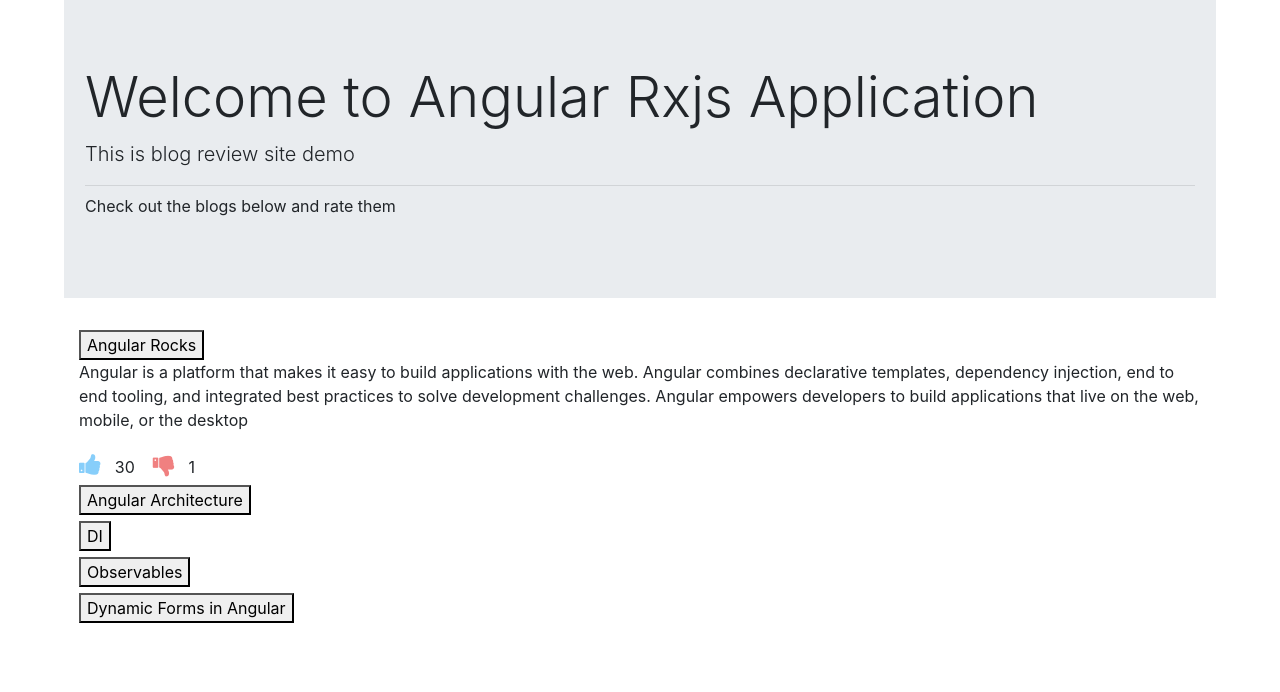
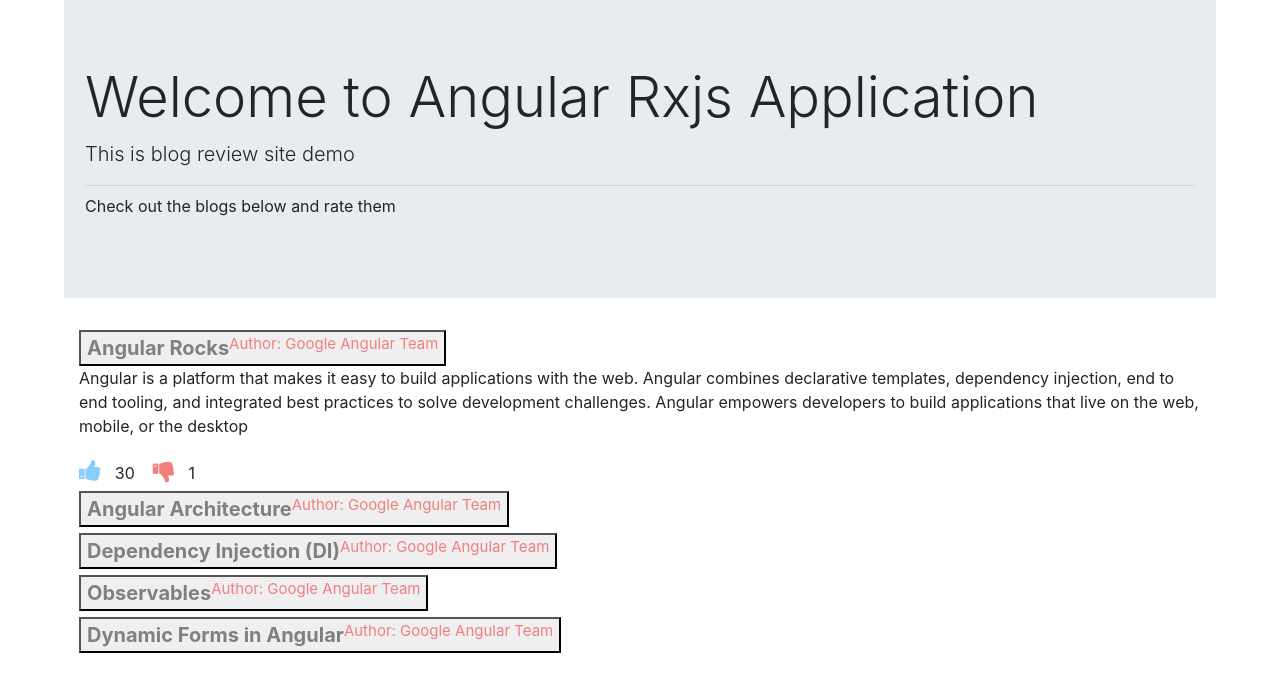
Before and after one commit to RajPack/ng4DI, an Angular app in the folder app-rxjs/: page / in a window 1280 px wide. Shown: the top 692 px of the page. Built offline with nearby package versions, Linux system fonts and the light colour scheme.

Commit message:
tooltip updated

```diff
--- a/app-rxjs/src/app/blog/blog.component.css
+++ b/app-rxjs/src/app/blog/blog.component.css
@@ -9,3 +9,15 @@ i.fa-thumbs-up{
 i.fa-thumbs-down {
     color: lightcoral;
 }
+.author{
+    font-size: 15px;
+    color: lightcoral;
+}
+.title {
+    font-size:  20px;
+    color: grey;
+    font-weight: bold;
+}
+.title:hover {
+    text-decoration: none !important;
+}
--- a/app-rxjs/src/app/blog/blog.component.html
+++ b/app-rxjs/src/app/blog/blog.component.html
@@ -1,15 +1,19 @@
 <ngb-accordion #acc="ngbAccordion" activeIds="ngb-panel-0">
-    <ngb-panel title="{{blog.title}}">
+    <ngb-panel>
+        <ng-template ngbPanelTitle>
+            <span class="title">{{blog.title}}</span>
+            <span class="author" style="display: block; float: right;">Author: {{blog.author}}</span>
+        </ng-template>
         <ng-template ngbPanelContent>
-          <div>
+            <div>
                 {{blog.content}}
-          </div>
-          <div class="rating">
+            </div>
+            <div class="rating">
                 <span>
-                    <i class=" fa fa-thumbs-up"></i> &nbsp; {{blog.thumbsUp}}
+                    <i [ngbTooltip]="toolTip" (click)='vote("thumbsUp")' class=" fa fa-thumbs-up"></i> &nbsp; {{blog.thumbsUp}}
                 </span>&nbsp;&nbsp;
                 <span>
-                    <i class=" fa fa-thumbs-down"></i> &nbsp; {{blog.thumbsDown}}
+                    <i [ngbTooltip]="toolTip" class=" fa fa-thumbs-down" (click)='vote("thumbsDown")'></i> &nbsp; {{blog.thumbsDown}}
                 </span>
             </div>
         </ng-template>
--- a/app-rxjs/src/app/blog/blog.component.ts
+++ b/app-rxjs/src/app/blog/blog.component.ts
@@ -1,5 +1,6 @@
 import { Component, Input } from '@angular/core'
 import { Blog } from './blog.model';
+import { ThrowStmt } from '@angular/compiler';
 
 @Component({
     selector: 'app-blog',
@@ -8,8 +9,15 @@ import { Blog } from './blog.model';
     styleUrls: ['./blog.component.css']
 })
 export class BlogComponent {
-    @Input('blog') blog: Blog
+    @Input('blog') blog: Blog;
+    votedByCurrentUser: boolean = false;
+    toolTip: string  = "";
     constructor(){
+    }
 
+    private vote(direction: number){
+        (!this.votedByCurrentUser) && (this.blog[direction] += 1);
+        this.toolTip = "You have casted your vote for this blog already. Can vote only once!";
+        this.votedByCurrentUser = true;
     }
 }
--- a/app-rxjs/src/app/blog/blog.data.ts
+++ b/app-rxjs/src/app/blog/blog.data.ts
@@ -3,7 +3,7 @@ import { Blog } from './blog.model';
 export const initialBloglist: Blog[] = [
     {id: 1, title: 'Angular Rocks' , content: 'Angular is a platform that makes it easy to build applications with the web. Angular combines declarative templates, dependency injection, end to end tooling, and integrated best practices to solve development challenges. Angular empowers developers to build applications that live on the web, mobile, or the desktop' ,author: 'Google Angular Team', thumbsUp: 30, thumbsDown: 1},
     {id: 2, title: 'Angular Architecture' , content: 'Angular is a framework for building client applications in HTML and either JavaScript or a language like TypeScript that compiles to JavaScript.   The framework consists of several libraries, some of them core and some optional.  You write Angular applications by composing HTML templates with Angularized markup, writing component classes to manage those templates, adding application logic in services, and boxing components and services in modules. Then you launch the app by bootstrapping the root module. Angular takes over, presenting your application content in a browser and responding to user interactions according to the instructions you provided.' ,author: 'Google Angular Team', thumbsUp: 20, thumbsDown: 2},
-    {id: 3, title: 'DI' , content: `Dependency injection is an important application design pattern. It's used so widely that almost everyone just calls it DI.
+    {id: 3, title: 'Dependency Injection (DI)' , content: `Dependency injection is an important application design pattern. It's used so widely that almost everyone just calls it DI.
 
     Angular has its own dependency injection framework, and you really can't build an Angular application without it.
 
```
